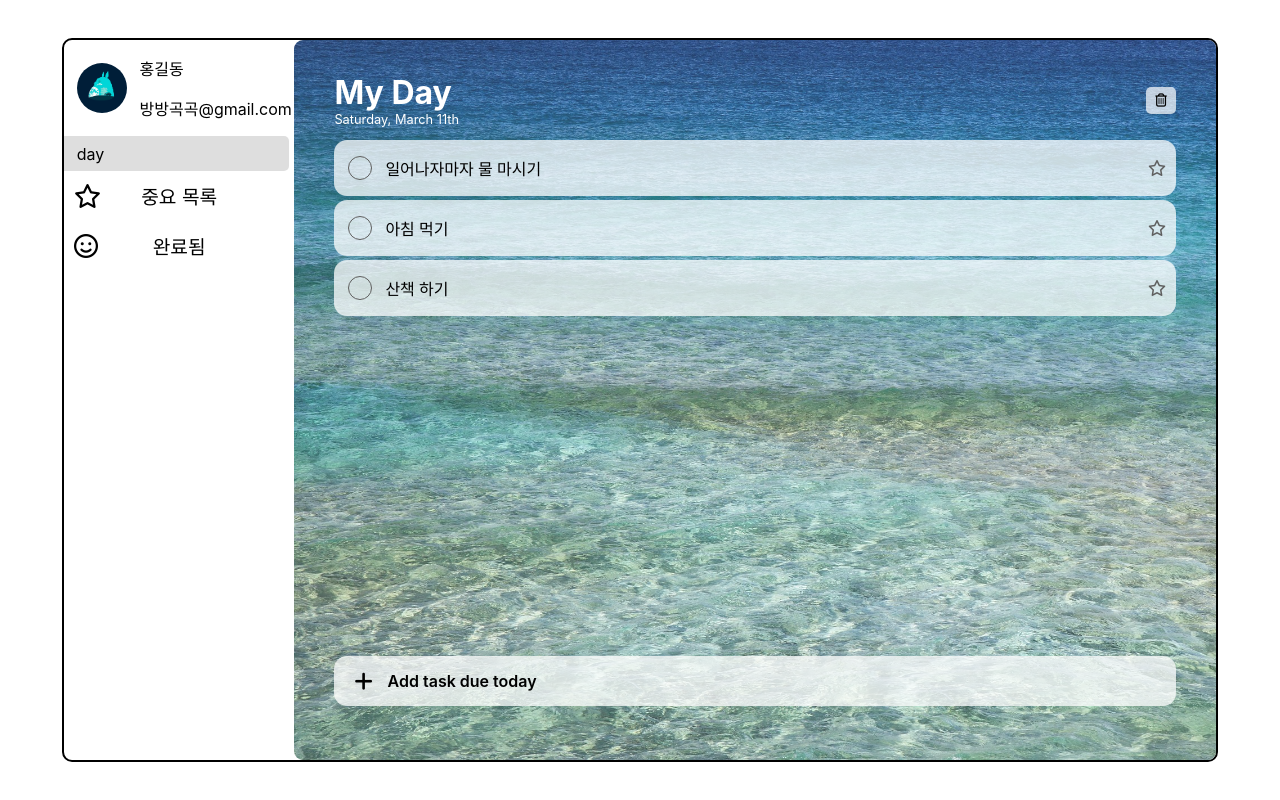
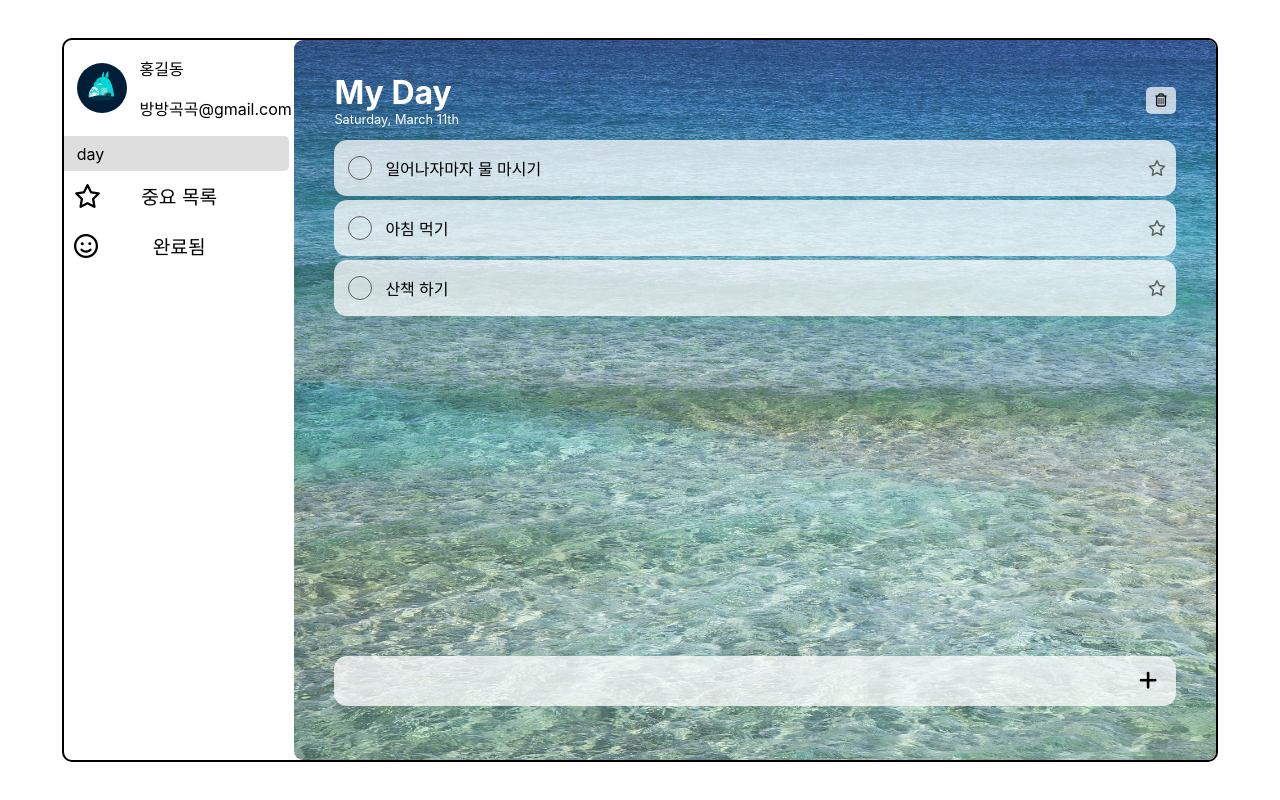
Before and after one commit to Rosevilleage/todo-list, a React (Create React App) app: page / in a window 1280 px wide. Built offline with nearby package versions, Linux system fonts and the light colour scheme.

Commit message:
feat: add task input 조건부 렌더링, add task 기능

```diff
--- a/src/App.js
+++ b/src/App.js
@@ -2,6 +2,8 @@ import './App.css';
 import Main from './Main';
 import Header from './Header';
 import styled from 'styled-components';
+import { dumyData } from './dumydata';
+import { useState } from 'react';
 
 const TopContainer = styled.div`
   width: 90%;
@@ -13,11 +15,13 @@ const TopContainer = styled.div`
 `
 
 function App() {
+  const [todos, setTodos] = useState(dumyData);
+
   return (
     <div className="App">
       <TopContainer>
         <Header/>
-        <Main/>
+        <Main todos={todos} setTodos={setTodos}/>
       </TopContainer>
     </div>
   );
--- a/src/Main.js
+++ b/src/Main.js
@@ -11,11 +11,11 @@ const MainContainer = styled.main`
 	background-size: cover;
 `
 
-export default function Main() {
+export default function Main({todos, setTodos}) {
 	return (
 		<MainContainer>
 				<TodoHreader />
-				<TodoList />
+				<TodoList todos={todos} setTodos={setTodos}/>
 		</MainContainer>
 	)
 }
--- a/src/component/TodoList.js
+++ b/src/component/TodoList.js
@@ -10,12 +10,12 @@ const TodoContainer = styled.div`
 	justify-content: space-between;
 	height: calc(100% - 154px);
 `
-const Input=styled.div`
+const Inputform=styled.div`
 	border-radius: 13px;
 	height: 50px;
 	text-align: left;
 	display: flex;
-	justify-content: start;
+	justify-content: ${(props)=>props.id!=='wirte'?'space-between':'start'};
 	align-items: center;
 	background-color: rgba(255, 255, 255, 0.75);
 	font-weight: 600;
@@ -23,23 +23,87 @@ const Input=styled.div`
 		margin: 0 15px 0 20px;
 		font-size: 1.3rem
 	}
+
 `
 
-export default function TodoList() {
-	const [data, setData] = useState(dumyData);
+const Input=styled.input`
+	border: none;
+	flex-basis: 50%;
+	background-color: transparent;
+	font-size: 1.3rem;
+	margin-left: 1rem;
+	&:focus {outline: none};
+`
 
+const AddButton=styled.button`
+	margin: 0 0.8rem;
+	background-color: transparent;
+	font-size: 1.3rem;
+	border: none;
+	&:active {
+		border-radius: 20%;
+		background-color: rgb(95, 95, 95);
+		color: white;
+	}
+`
+
+	function AddTask({handleAddForm}) {
+	return (
+		<>
+			<AddButton onClick={handleAddForm} id='left'>
+				<i class="fa-solid fa-plus"></i>
+			</AddButton>
+			<p>Add task due today</p>
+		</>
+	)
+}
+
+function TodoInput({handleAddForm, todos, setTodos}) {
+	const [newText, setnewText] = useState('')
+
+	const handleChange=(e)=>{
+		setnewText(e.target.value);
+	}
+
+	return (
+		<>
+			<Input
+				type='text'
+				value={newText}
+				onChange={handleChange}
+				onKeyUp={(e)=>{
+					if(e.key==='Enter'){
+					setTodos([...todos,{id:todos.length+1, text:newText}])
+					handleAddForm()}}}
+				></Input>
+			<AddButton
+				onClick={()=>{
+					setTodos([...todos,{id:todos.length+1, text:newText}])
+					handleAddForm()
+				}
+				}
+			>
+				<i class="fa-solid fa-plus"></i>
+			</AddButton>
+		</>
+	)
+}
+
+export default function TodoList({todos, setTodos}) {
+	const [isAdd, setIsAdd] = useState(false);
+
+	const handleAddForm=()=>{
+		setIsAdd(!isAdd);
+	}
 	return (
 		<TodoContainer>
 			<div>
-				{data.map(x=><Todo key={x.id} text={x.text} />)}
+				{todos.map(x=><Todo key={x.id} text={x.text} />)}
 			</div>
 			<div>
-				<Input>
-					<div>
-						<i class="fa-solid fa-plus"></i>
-					</div>
-					<p>Add task due today</p>
-				</Input>
+				<Inputform id={!isAdd?'':'wirte'}>
+					{!isAdd?<TodoInput handleAddForm={handleAddForm} todos={todos} setTodos={setTodos}/>:<AddTask handleAddForm={handleAddForm}/>}
+				</Inputform>
 			</div>
 		</TodoContainer>
 	)
```
